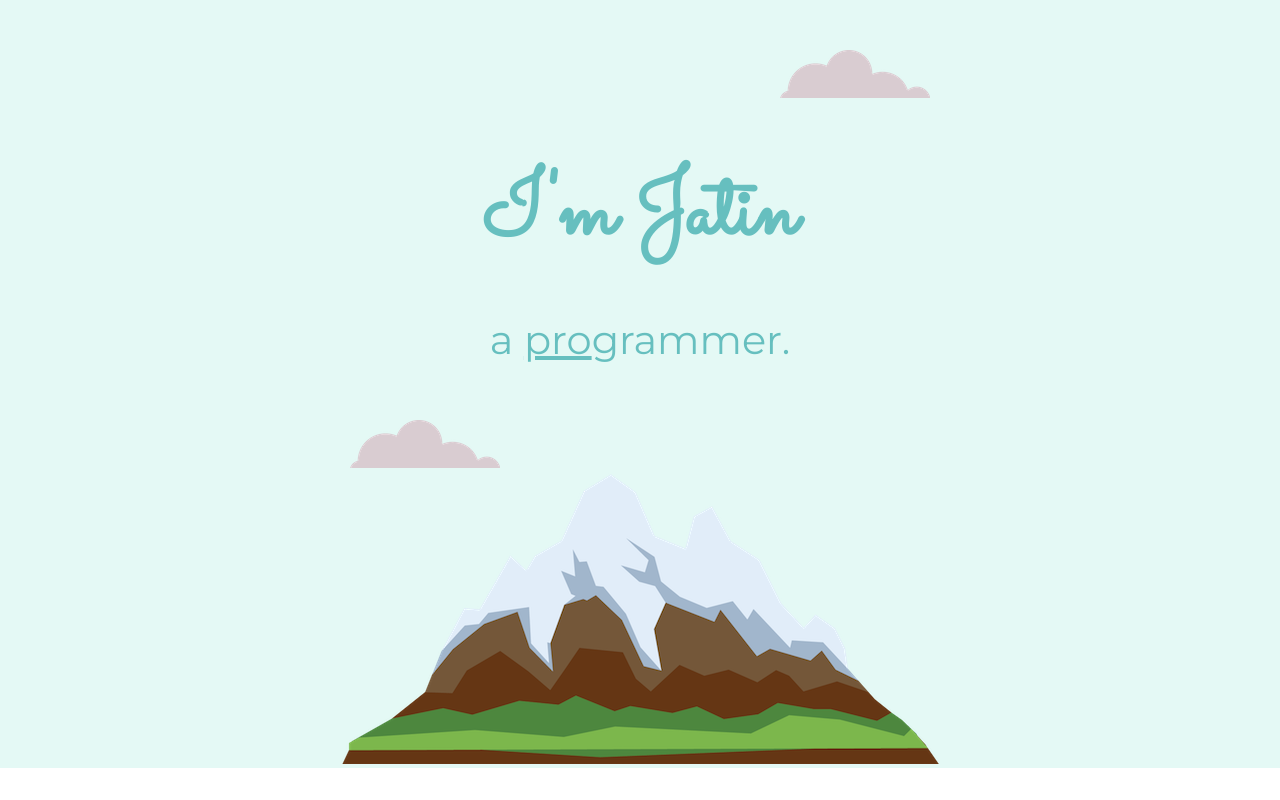
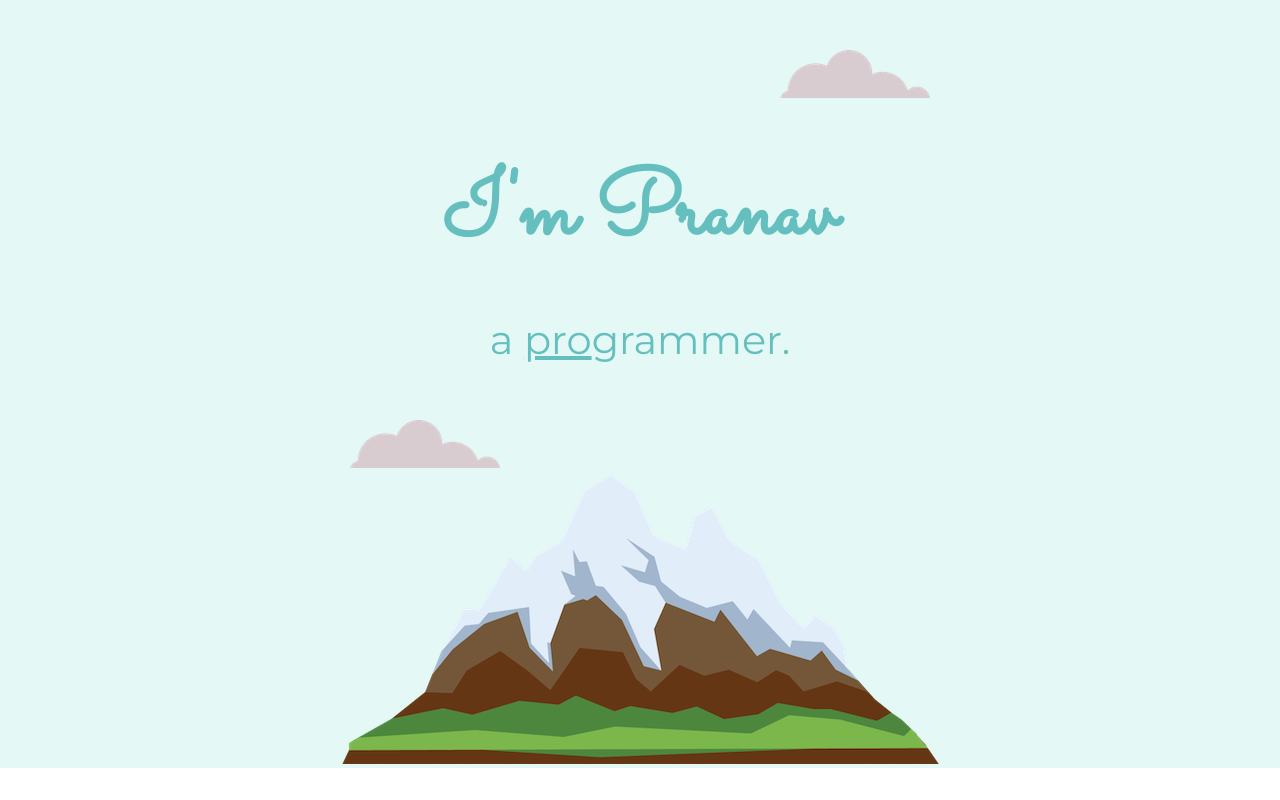
Before and after one commit to NamanHH99/GregorGang, a plain HTML site: page Pranav_Site/index.html in a window 1280 px wide. Shown: the top 800 px of the page. Drawn offline with Linux system fonts and the light colour scheme; files whose address does not match are found by name.

Commit message:
pranav name changed

```diff
--- a/Pranav_Site/index.html
+++ b/Pranav_Site/index.html
@@ -12,7 +12,7 @@
   <body>
     <div class="Top_container">
       <img class="top-cloud" src="images/cloud.png" alt="cloud-img">
-      <h1>I'm Jatin</h1>
+      <h1>I'm Pranav</h1>
       <h2>a <span>pro</span>grammer.</h2>
       <img class="bottom-cloud" src="images/cloud.png" alt="cloud-img">
       <img src="images/mountain.png" alt="mountain-img">
```
